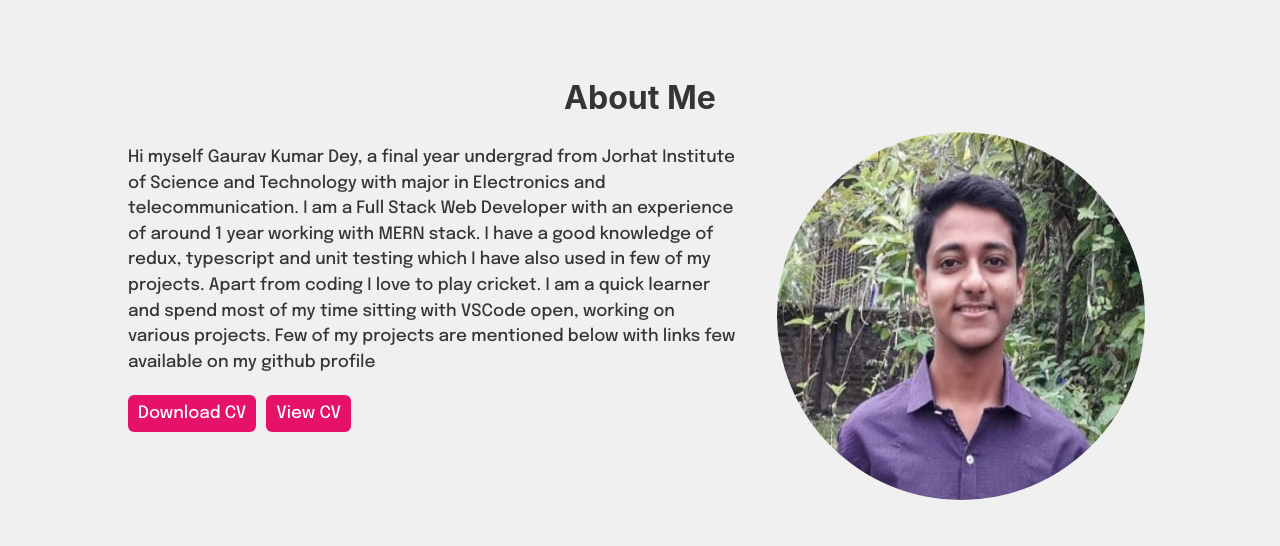
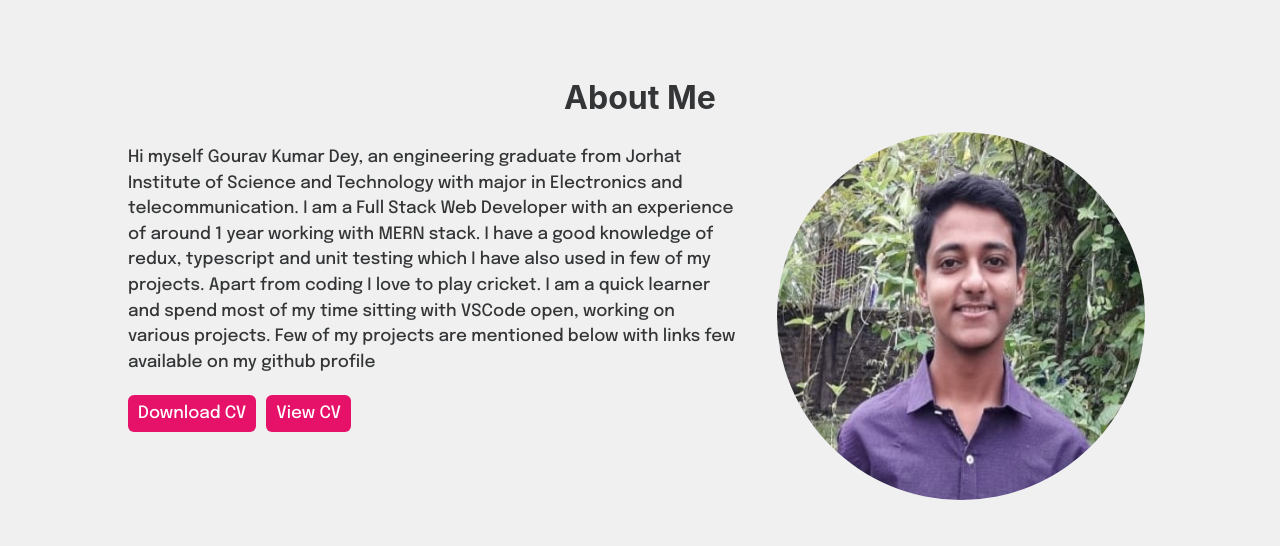
Before and after one commit to Gackrey/Gackrey.github.io, a React (Create React App) app: page / in a window 1280 px wide. Shown: the part 760-1306 px from the top of the page. Built offline with nearby package versions, Linux system fonts and the light colour scheme.

Commit message:
Changed details

```diff
--- a/public/index.html
+++ b/public/index.html
@@ -3,16 +3,16 @@
   <head>
     <meta charset="UTF-8" />
     <meta name="viewport" content="width=device-width, initial-scale=1.0" />
-    <meta name="og:title" content="Gaurav's personal portfolio" />
+    <meta name="og:title" content="Gourav's personal portfolio" />
     <meta name="og:type" content="Test" />
-    <meta name="og:url" content="https://gackrey.netlify.com" />
+    <meta name="og:url" content="https://gauravkumardey.me" />
     <meta
       name="og:image"
       content="https://user-images.githubusercontent.com/36769948/105569775-a02aad00-5d6a-11eb-96c9-c64aac13874c.jpg"
     />
     <meta
       name="og:description"
-      content="This is the personal portfolio website of Gaurav Kumar Dey"
+      content="This is the personal portfolio website of Gourav Kumar Dey"
     />
     <link
       rel="stylesheet"
@@ -20,7 +20,7 @@
       integrity="sha384-HzLeBuhoNPvSl5KYnjx0BT+WB0QEEqLprO+NBkkk5gbc67FTaL7XIGa2w1L0Xbgc"
       crossorigin="anonymous"
     />
-    <title>Gaurav Kumar Dey</title>
+    <title>Gourav Kumar Dey</title>
     <script
       src="https://code.jquery.com/jquery-3.6.0.slim.js"
       integrity="sha256-HwWONEZrpuoh951cQD1ov2HUK5zA5DwJ1DNUXaM6FsY="
--- a/src/Components/About/about.js
+++ b/src/Components/About/about.js
@@ -8,7 +8,7 @@ export const About = () => {
       <h1 class="heading">About Me</h1>
       <div class="details">
         <p>
-          Hi myself Gaurav Kumar Dey, a final year undergrad from Jorhat
+          Hi myself Gourav Kumar Dey, an engineering graduate from Jorhat
           Institute of Science and Technology with major in Electronics and
           telecommunication. I am a Full Stack Web Developer with an experience
           of around 1 year working with MERN stack. I have a good knowledge of
--- a/src/Components/Contact/contact.css
+++ b/src/Components/Contact/contact.css
@@ -6,15 +6,16 @@
 }
 label,
 input {
-  color: var(--text-color);
   display: block;
   width: -webkit-fill-available;
   font-size: 18px;
 }
 label {
+  color: var(--text-color);
   margin: 10px 0;
 }
 input {
+  color: black;
   padding: 5px 10px;
 }
 textarea {
```
